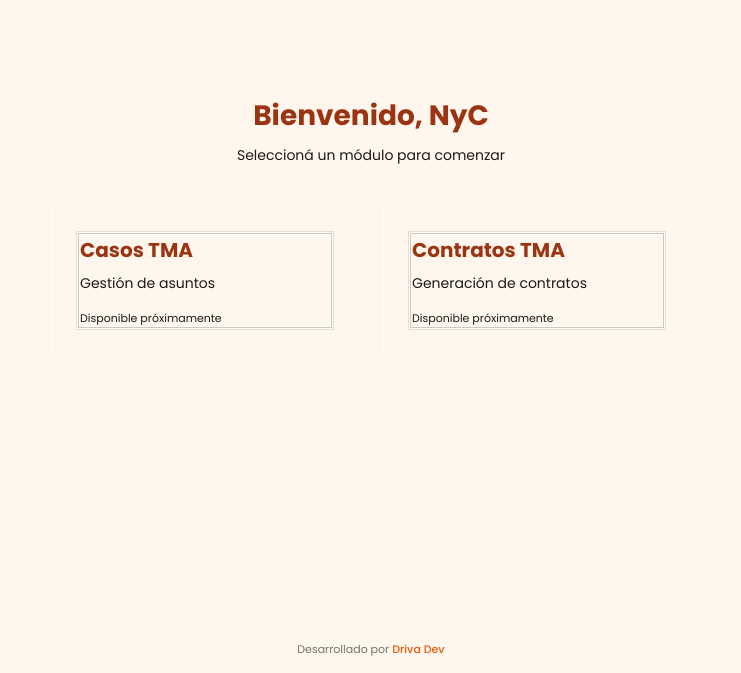
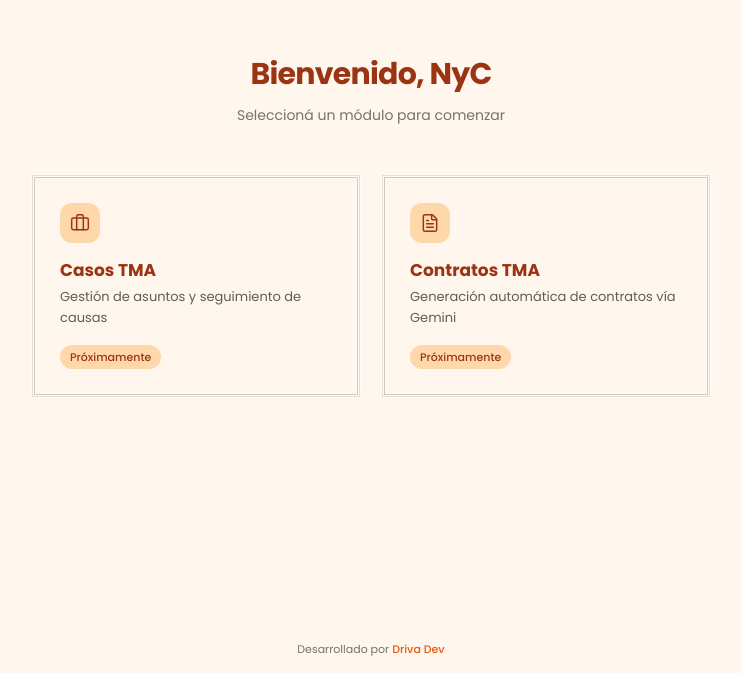
Before and after one commit to DrivaDev/NyC, a Next.js app in the folder NyC/tma/: page /tma in a window 1280 px wide. Shown: the part 175-848 px from the top of the page, without its empty margins (269-1010 px from the left). Built offline with nearby package versions, Linux system fonts and the light colour scheme; no server answers; sample sign-in values are in the browser's storage.

Commit message:
feat(tma): redesign module cards — icons, brand palette, badge

```diff
--- a/NyC/tma/package.json
+++ b/NyC/tma/package.json
@@ -17,6 +17,7 @@
     "bcryptjs": "^3.0.3",
     "class-variance-authority": "^0.7.1",
     "clsx": "^2.1.1",
+    "lucide-react": "^1.18.0",
     "mongoose": "^9.7.0",
     "motion": "^12.40.0",
     "next": "16.2.9",
--- a/NyC/tma/src/components/TmaPageContent.tsx
+++ b/NyC/tma/src/components/TmaPageContent.tsx
@@ -2,67 +2,78 @@
 
 import { TextureCard } from "@/components/ui/texture-card"
 import { motion } from "motion/react"
+import { Briefcase, FileText } from "lucide-react"
+
+const modules = [
+  {
+    title: "Casos TMA",
+    description: "Gestión de asuntos y seguimiento de causas",
+    Icon: Briefcase,
+    delay: 0.1,
+  },
+  {
+    title: "Contratos TMA",
+    description: "Generación automática de contratos vía Gemini",
+    Icon: FileText,
+    delay: 0.2,
+  },
+]
 
 export function TmaPageContent() {
   return (
     <div className="min-h-screen flex flex-col items-center justify-center bg-brand-background py-16 px-4">
-      <div className="w-full max-w-[640px]">
+      <div className="w-full max-w-[680px]">
         <motion.div
           initial={{ opacity: 0, y: 16 }}
           animate={{ opacity: 1, y: 0 }}
           transition={{ duration: 0.35, ease: "easeOut" }}
-          className="text-center mb-10"
+          className="text-center mb-12"
         >
-          <h1 className="text-[28px] font-bold text-brand-title mb-2">
+          <h1 className="text-[30px] font-bold text-brand-title mb-2 tracking-tight">
             Bienvenido, NyC
           </h1>
-          <p className="text-[14px] font-normal text-brand-text">
+          <p className="text-[14px] text-brand-text/60 font-normal">
             Seleccioná un módulo para comenzar
           </p>
         </motion.div>
 
-        <div className="grid grid-cols-1 sm:grid-cols-2 gap-6">
-          {/* Card 1: Casos TMA — DISABLED (D-07) */}
+        <div className="grid grid-cols-1 sm:grid-cols-2 gap-5">
+          {modules.map(({ title, description, Icon, delay }) => (
             <motion.div
-            initial={{ opacity: 0, scale: 0.97 }}
-            animate={{ opacity: 1, scale: 1 }}
-            transition={{ duration: 0.35, ease: "easeOut", delay: 0.1 }}
+              key={title}
+              initial={{ opacity: 0, y: 12 }}
+              animate={{ opacity: 1, y: 0 }}
+              transition={{ duration: 0.35, ease: "easeOut", delay }}
               className="opacity-40 cursor-not-allowed pointer-events-none select-none"
               aria-disabled="true"
             >
-            <TextureCard className="h-full p-6">
-              <h2 className="text-[20px] font-bold text-brand-title mb-2">
-                Casos TMA
+              <TextureCard className="h-full">
+                <div className="p-6 flex flex-col gap-4">
+                  {/* Ícono con fondo acentuado */}
+                  <div className="w-10 h-10 rounded-xl flex items-center justify-center"
+                    style={{ backgroundColor: "#FED7AA" }}>
+                    <Icon size={20} style={{ color: "#9A3412" }} strokeWidth={1.75} />
+                  </div>
+
+                  {/* Título y descripción */}
+                  <div>
+                    <h2 className="text-[17px] font-semibold text-brand-title leading-snug mb-1">
+                      {title}
                     </h2>
-              <p className="text-[14px] font-normal text-brand-text">
-                Gestión de asuntos
+                    <p className="text-[13px] text-brand-text/70 leading-relaxed">
+                      {description}
                     </p>
-              <p className="text-[11px] font-normal text-brand-text mt-4">
-                Disponible próximamente
-              </p>
+                  </div>
+
+                  {/* Badge */}
+                  <span className="self-start text-[11px] font-medium px-2.5 py-1 rounded-full"
+                    style={{ backgroundColor: "#FED7AA", color: "#9A3412" }}>
+                    Próximamente
+                  </span>
+                </div>
               </TextureCard>
             </motion.div>
-
-          {/* Card 2: Contratos TMA — DISABLED (D-07) */}
-          <motion.div
-            initial={{ opacity: 0, scale: 0.97 }}
-            animate={{ opacity: 1, scale: 1 }}
-            transition={{ duration: 0.35, ease: "easeOut", delay: 0.2 }}
-            className="opacity-40 cursor-not-allowed pointer-events-none select-none"
-            aria-disabled="true"
-          >
-            <TextureCard className="h-full p-6">
-              <h2 className="text-[20px] font-bold text-brand-title mb-2">
-                Contratos TMA
-              </h2>
-              <p className="text-[14px] font-normal text-brand-text">
-                Generación de contratos
-              </p>
-              <p className="text-[11px] font-normal text-brand-text mt-4">
-                Disponible próximamente
-              </p>
-            </TextureCard>
-          </motion.div>
+          ))}
         </div>
       </div>
     </div>
```
Also changed, not shown: 1 other file (tests, documents, lock files or other folders). Lines whose indentation alone changed are shown as unchanged.
